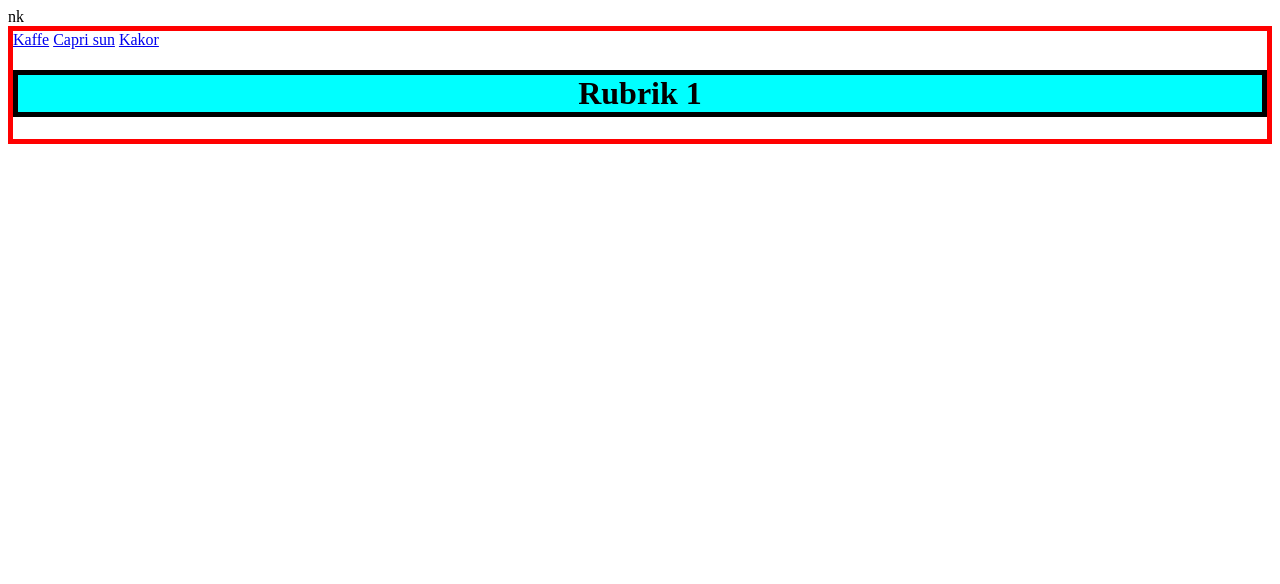
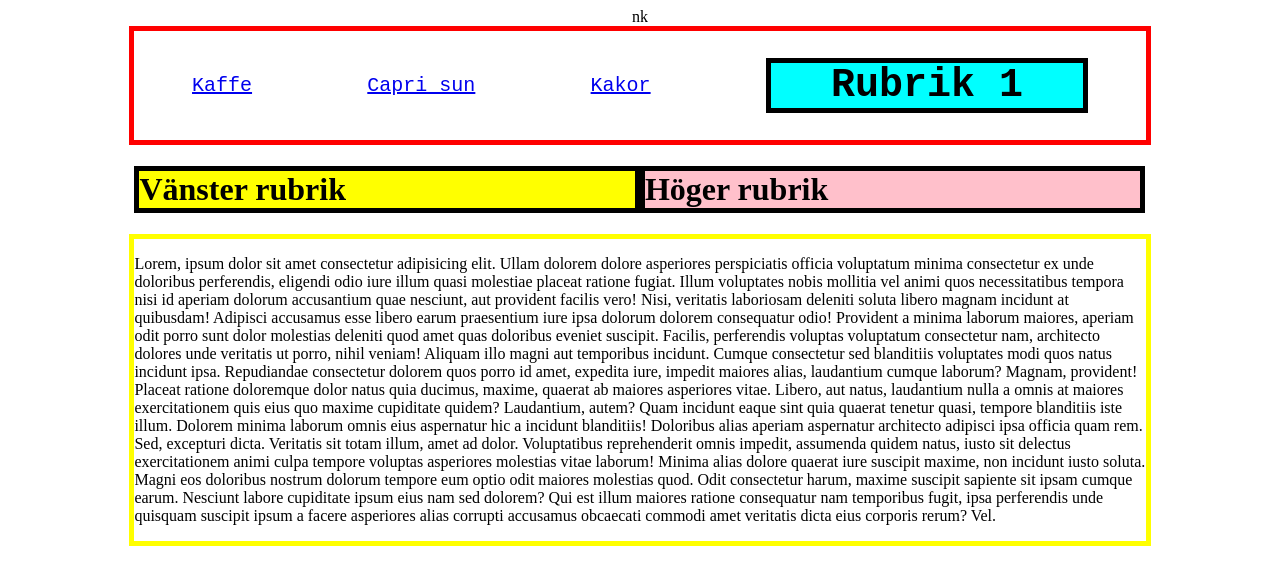
Before and after one commit to TE22A-Aoyon-Mir/Lek-3b-uppgift-1, a plain HTML site: page index.html in a window 1280 px wide. Drawn offline with Linux system fonts and the light colour scheme.

Commit message:
Gjort klart lek 3b uppgift 1

```diff
--- a/index.html
+++ b/index.html
@@ -3,7 +3,7 @@
 <head>
     <meta charset="UTF-8">
     <meta name="viewport" content="width=device-width, initial-scale=1.0">
-    <title>Document</title>
+    <title>Rubrik 1</title>
     <link rel="stylesheet" href="style.css">nk
 </head>
 <body>
@@ -13,9 +13,21 @@
         <a href="https://www.arla.se/recept/samling/kakor/">Kakor</a>
         <h1 id="rubrik">Rubrik 1</h1>
     </div>
-    <div></div>
-    <div></div>
-    <div></div>
-    <div></div>
+    <div id="mellan">
+        <h1 id="v">Vänster rubrik</h1>
+        <h1 id="h">Höger rubrik</h1>
+    </div>
+    <div id="bottom">
+        <p>Lorem, ipsum dolor sit amet consectetur adipisicing elit. Ullam dolorem dolore asperiores perspiciatis officia voluptatum minima consectetur ex unde doloribus perferendis, eligendi odio iure illum quasi molestiae placeat ratione fugiat.
+        Illum voluptates nobis mollitia vel animi quos necessitatibus tempora nisi id aperiam dolorum accusantium quae nesciunt, aut provident facilis vero! Nisi, veritatis laboriosam deleniti soluta libero magnam incidunt at quibusdam!
+        Adipisci accusamus esse libero earum praesentium iure ipsa dolorum dolorem consequatur odio! Provident a minima laborum maiores, aperiam odit porro sunt dolor molestias deleniti quod amet quas doloribus eveniet suscipit.
+        Facilis, perferendis voluptas voluptatum consectetur nam, architecto dolores unde veritatis ut porro, nihil veniam! Aliquam illo magni aut temporibus incidunt. Cumque consectetur sed blanditiis voluptates modi quos natus incidunt ipsa.
+        Repudiandae consectetur dolorem quos porro id amet, expedita iure, impedit maiores alias, laudantium cumque laborum? Magnam, provident! Placeat ratione doloremque dolor natus quia ducimus, maxime, quaerat ab maiores asperiores vitae.
+        Libero, aut natus, laudantium nulla a omnis at maiores exercitationem quis eius quo maxime cupiditate quidem? Laudantium, autem? Quam incidunt eaque sint quia quaerat tenetur quasi, tempore blanditiis iste illum.
+        Dolorem minima laborum omnis eius aspernatur hic a incidunt blanditiis! Doloribus alias aperiam aspernatur architecto adipisci ipsa officia quam rem. Sed, excepturi dicta. Veritatis sit totam illum, amet ad dolor.
+        Voluptatibus reprehenderit omnis impedit, assumenda quidem natus, iusto sit delectus exercitationem animi culpa tempore voluptas asperiores molestias vitae laborum! Minima alias dolore quaerat iure suscipit maxime, non incidunt iusto soluta.
+        Magni eos doloribus nostrum dolorum tempore eum optio odit maiores molestias quod. Odit consectetur harum, maxime suscipit sapiente sit ipsam cumque earum. Nesciunt labore cupiditate ipsum eius nam sed dolorem?
+        Qui est illum maiores ratione consequatur nam temporibus fugit, ipsa perferendis unde quisquam suscipit ipsum a facere asperiores alias corrupti accusamus obcaecati commodi amet veritatis dicta eius corporis rerum? Vel.</p>
+    </div>
 </body>
 </html>
--- a/style.css
+++ b/style.css
@@ -1,9 +1,43 @@
 #top{
     border: 5px solid red;
     min-height: 80px;
+    display: flex;
+    flex-direction: row;
+    align-items: center;
+    justify-content: space-around;
+    font-family: monospace;
+    font-size: 20px;
 }
 #rubrik{
     background-color: aqua;
     border: 5px solid black;
     text-align: center;
+    padding-left: 60px;
+    padding-right: 60px;
 }
+body{
+    display: flex;
+    flex-direction: column;
+    align-items: center;
+}
+div{
+    width: 80%;
+    align-items: center;
+    display: flex;
+    flex-direction: row;
+}
+#v{
+    border: 5px solid black;
+    align-items: center;
+    min-width: 49%;
+    background-color: yellow;
+}
+#h{
+    border: 5px solid black;
+    align-items: center;
+    min-width: 49%;
+    background-color: pink;
+}
+#bottom{
+    border: 5px solid yellow;
+}
```
